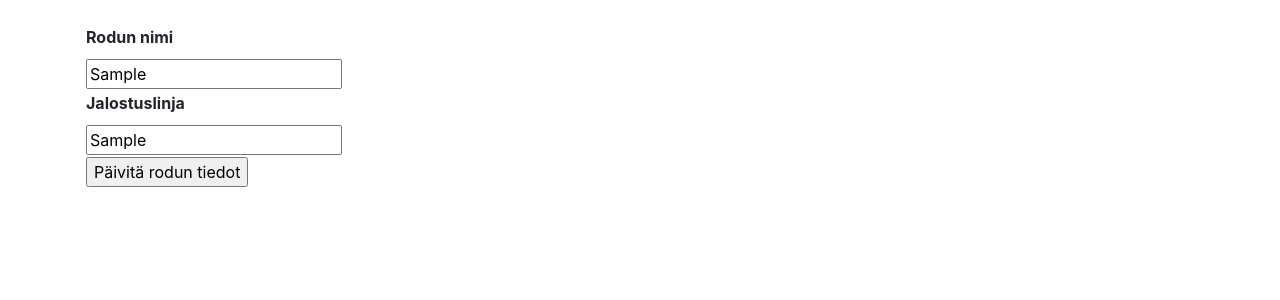
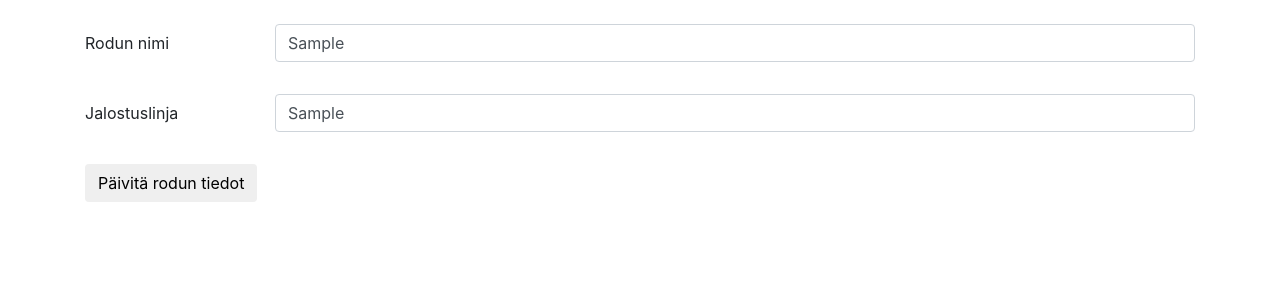
Before and after one commit to sovalke/ktietokanta, a Flask app: page /rodut/muokkaa/1/ in a window 1280 px wide. Shown: the part 56-356 px from the top of the page. Run offline with Flask 2, Linux system fonts and the light colour scheme; a user stored in the database is signed in; tables that the repository leaves empty hold one stand-in row (values such as "Sample post"); parts of the project's set-up code (start-up, migrations or seed data) failed here and were passed over; some libraries are stand-ins or nearby versions.

Commit message:
Lisätty loppuihin lomakkeisiin Bootstrap-muotoilut

```diff
--- a/application/templates/breeds/lisaarotu.html
+++ b/application/templates/breeds/lisaarotu.html
@@ -5,7 +5,7 @@
   <div class="form-group row">
     {{ form.nimi.label(class_="col-sm-2 col-form-label") }}
     <div class="col-sm-10">
-      {{ form.nimi }}
+      {{ form.nimi(class_="form-control") }}
     </div>
     <ul>
       {% for error in form.nimi.errors %}
@@ -16,7 +16,7 @@
   <div class="form-group row">
     {{ form.linja.label(class_="col-sm-2 col-form-label") }}
     <div class="col-sm-10">
-      {{ form.linja }}
+      {{ form.linja(class_="form-control") }}
     </div>
     <ul>
       {% for error in form.linja.errors %}
--- a/application/templates/breeds/rotu_muokkaus_yksi.html
+++ b/application/templates/breeds/rotu_muokkaus_yksi.html
@@ -4,34 +4,34 @@
 
 
 <form method="POST" action="{{ url_for('rotu_muokkaa', rotu_id=rotu.id) }}">
+    <div class="form-group row">
+        {{ form.nimi.label(class_="col-sm-2 col-form-label") }}
+        <div class="col-sm-10">
+        {{ form.nimi(class_="form-control") }}
+        </div>
 
-    <table>
-        <th>{{ form.nimi.label }}</th>
-        <tr>
-            <td>{{ form.nimi }}</td>
-            <td>
         <ul>
             {% for error in form.nimi.errors %}
             <li>{{ error }}</li>
             {% endfor %}
         </ul>
-            </td>
-        </tr>
-        <th>{{ form.linja.label }}</th>
-        <tr>
-            <td>{{ form.linja }}</td>
-            <td>
+    </div>
+    <div class="form-group row">
+        {{ form.linja.label(class_="col-sm-2 col-form-label") }}
+        <div class="col-sm-10">
+        {{ form.linja(class_="form-control") }}
+        </div>
+
         <ul>
             {% for error in form.linja.errors %}
             <li>{{ error }}</li>
             {% endfor %}
         </ul>
-            </td>
-        </tr>
-        <tr>
-            <td><input type="submit" value="Päivitä rodun tiedot" /></td>
-        </tr>
-    </table>
+    </div>
+    <div class="form-group col-sm-10 row">
+        <input type="submit" value="Päivitä rodun tiedot" class="btn" />
+    </div>
+
 
 
 </form>
--- a/application/templates/breeds/rotulista.html
+++ b/application/templates/breeds/rotulista.html
@@ -16,14 +16,16 @@
       <td>
           {{ rotu.linja }}
       </td>
+      {% if current_user.is_authenticated %}
       <td>
           <a href="{{ url_for('rotu_muokkaa_yksi', rotu_id=rotu.id) }}">Muokkaa</a>
         </td>
         <td>
             <form method="POST" action="{{ url_for('rotu_poista', rotu_id=rotu.id) }}">
-              <input type="submit" value="Poista" />
+                <input type="submit" value="Poista" class="btn" />
             </form>
         </td>
+        {% endif %}
     </tr>
     {% endfor %}
   </table>
```
Lines whose indentation alone changed are shown as unchanged.
